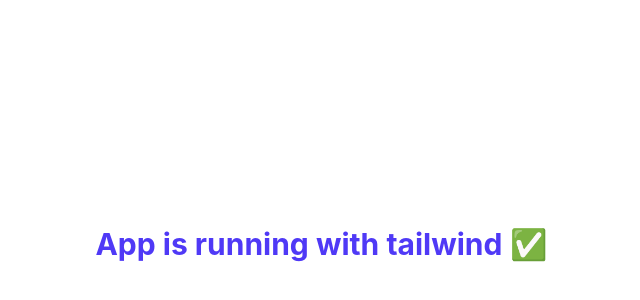
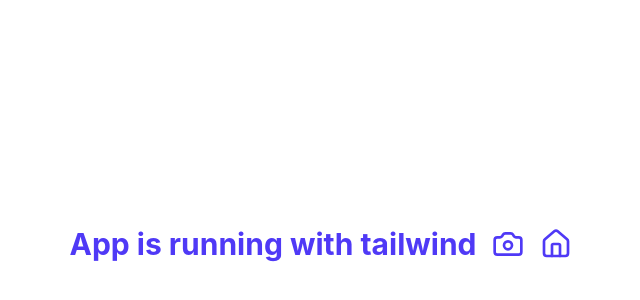
Before and after one commit to hussainzs/kindling-ui, a React (Vite) app in the folder client/: page / in a window 1280 px wide. Shown: the part 156-456 px from the top of the page, without its empty margins (319-959 px from the left). Built offline with nearby package versions, Linux system fonts and the light colour scheme.

Commit message:
Added lucide react icons.

```diff
--- a/client/package.json
+++ b/client/package.json
@@ -10,6 +10,7 @@
     "preview": "vite preview"
   },
   "dependencies": {
+    "lucide-react": "^1.7.0",
     "react": "^19.2.4",
     "react-dom": "^19.2.4"
   },
--- a/client/src/App.tsx
+++ b/client/src/App.tsx
@@ -1,9 +1,12 @@
+import { Camera, Home } from "lucide-react";
 import "./index.css";
 
 function App() {
   return (
-    <div className="min-h-screen flex items-center justify-center">
-      <h1 className="text-3xl font-bold text-indigo-600">App is running with tailwind ✅</h1>
+    <div className="min-h-screen flex items-center justify-center gap-4">
+      <h1 className="text-3xl font-bold text-indigo-600">App is running with tailwind</h1>
+      <Camera className="text-indigo-600 w-8 h-8" />
+      <Home className="text-indigo-600 w-8 h-8" />
     </div>
   );
 }
```
Also changed, not shown: 2 other files (tests, documents, lock files or other folders).
